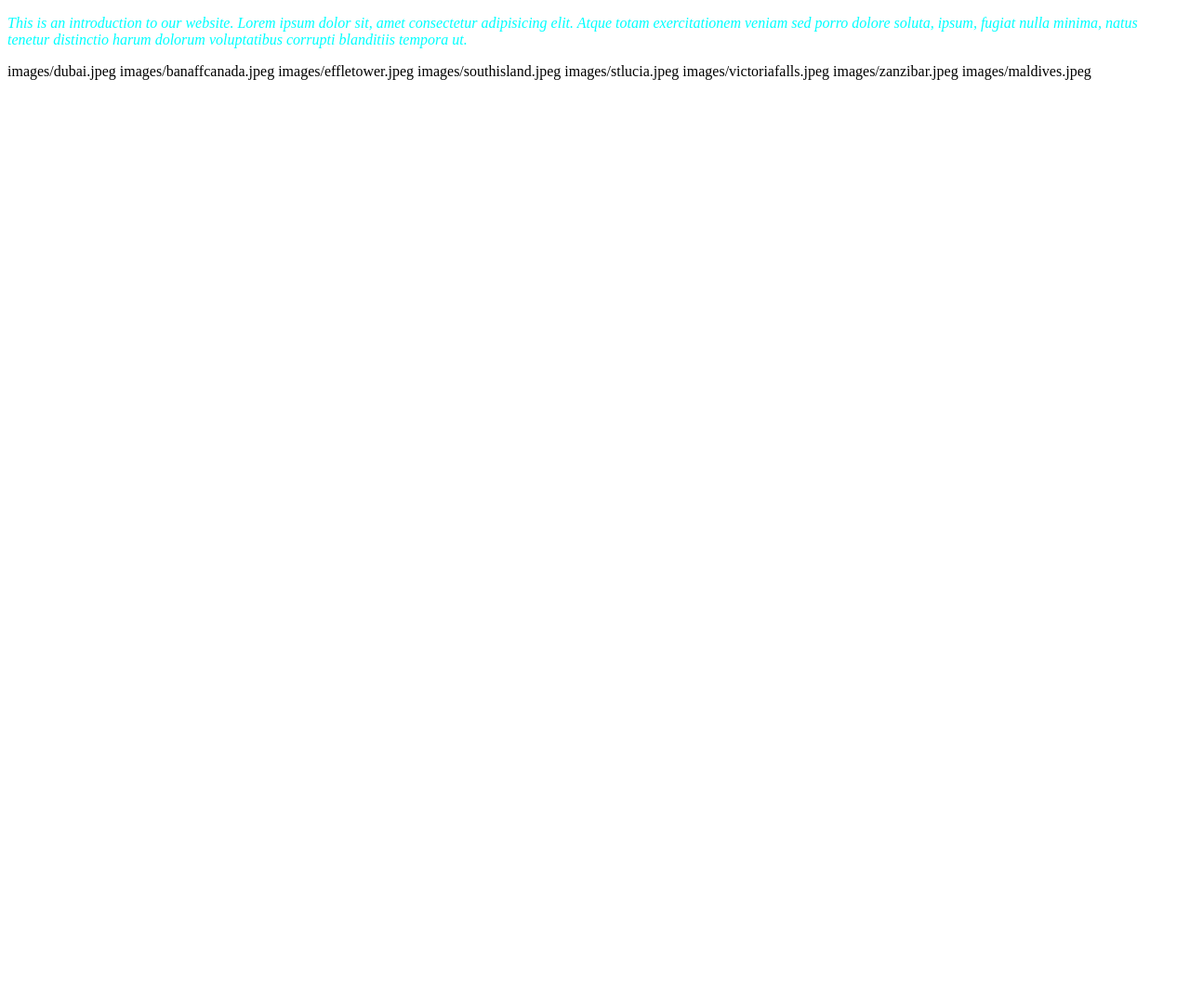
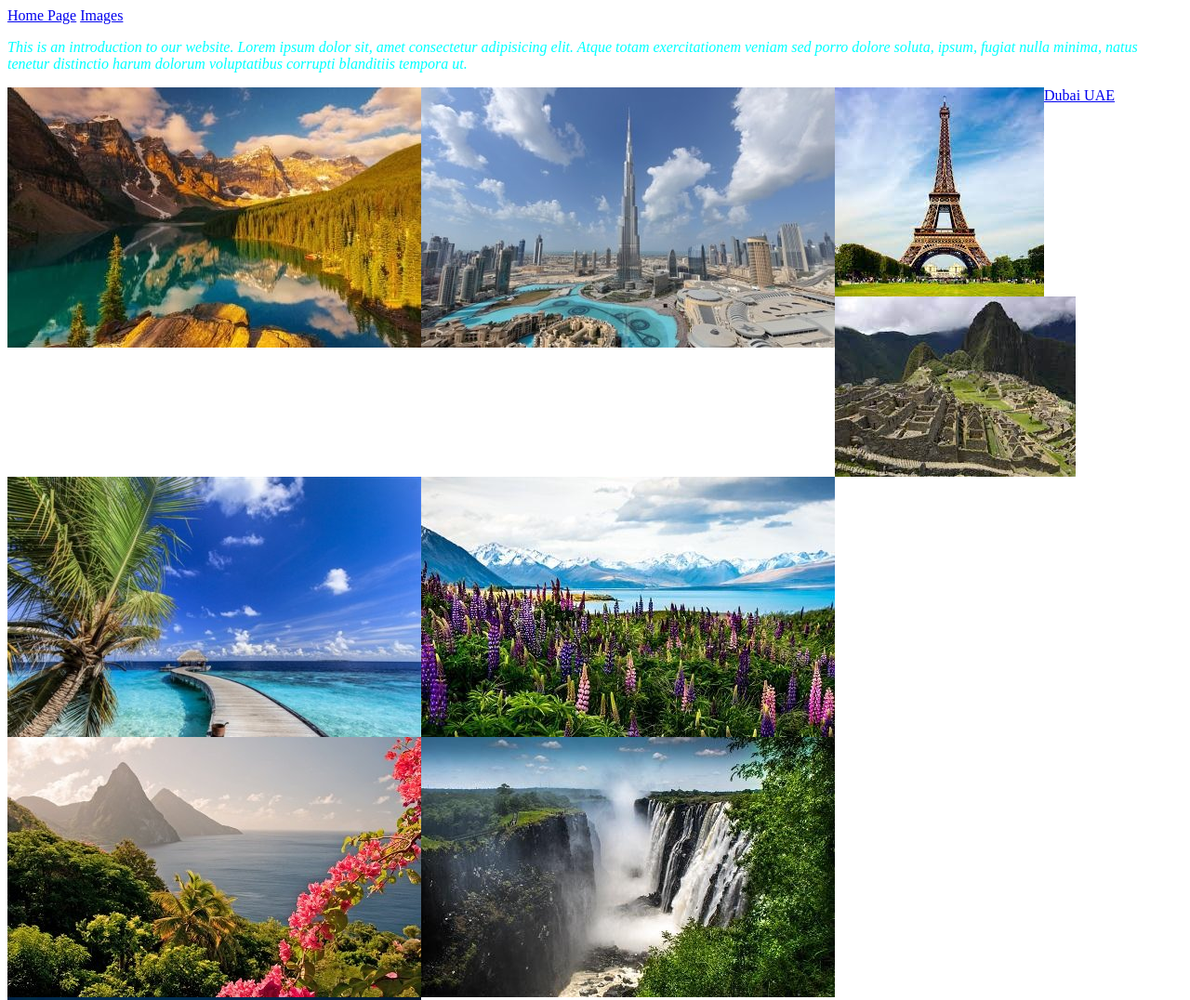
Before and after one commit to Aboiyonn/world_groove, a plain HTML site: page image.html in a window 1280 px wide. Shown: the top 1076 px of the page at 93% size. Before the commit the page ends 800 px from the top, so only its background shows below. Drawn offline with Linux system fonts and the light colour scheme.

Commit message:
adding a tags

```diff
--- a/image.html
+++ b/image.html
@@ -8,14 +8,18 @@
     <link rel="stylesheet" href="css/styles.css">
 </head>
 <body>
+    <a href="index.html">Home Page</a>
+    <a href="image.html">Images</a>
     <p class="intro">This is an introduction to our website. Lorem ipsum dolor sit, amet consectetur adipisicing elit. Atque totam exercitationem veniam sed porro dolore soluta, ipsum, fugiat nulla minima, natus tenetur distinctio harum dolorum voluptatibus corrupti blanditiis tempora ut.</p>
-    <a>images/dubai.jpeg</a>
-    <a>images/banaffcanada.jpeg</a>
-    <a>images/effletower.jpeg</a>
-    <a>images/southisland.jpeg</a>
-    <a>images/stlucia.jpeg</a>
-    <a>images/victoriafalls.jpeg</a>
-    <a>images/zanzibar.jpeg</a>
-    <a>images/maldives.jpeg</a>
+    <a href="images/dubai.jpeg"> Dubai UAE</a>
+    <img src="images/banaffcanada.jpeg" alt="Banaff Canada">
+    <img src="images/dubai.jpeg" alt="Dubai UAE">
+    <img src="images/effeltower.jpeg" alt="Eiffel Tower France">
+    <img src="images/eiffeltower.jpeg" alt="Macho Pichu Peru">
+    <img src="images/maldives.jpeg" alt="Maldives Island">
+    <img src="images/southisland.jpeg" alt="South Island Newzealand">
+    <img src="images/stlucia.jpeg" alt="Stulcia Mexico">
+    <img src="images/victoriafalls.jpeg" alt="Victoria falls Mozambique">
+    <img src="images/zanzibar.jpeg" alt="Zanzibar Republic of Tanzania">
 </body>
 </html>
```
Also changed, not shown: index.html (+7 -5 lines), images/maldives.jpeg (added).
